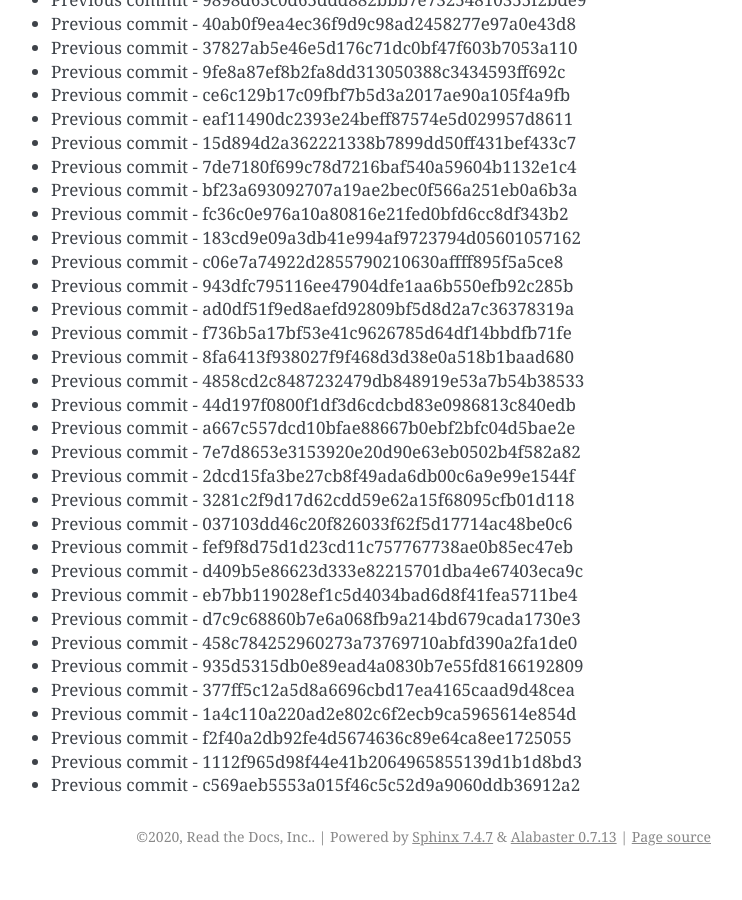
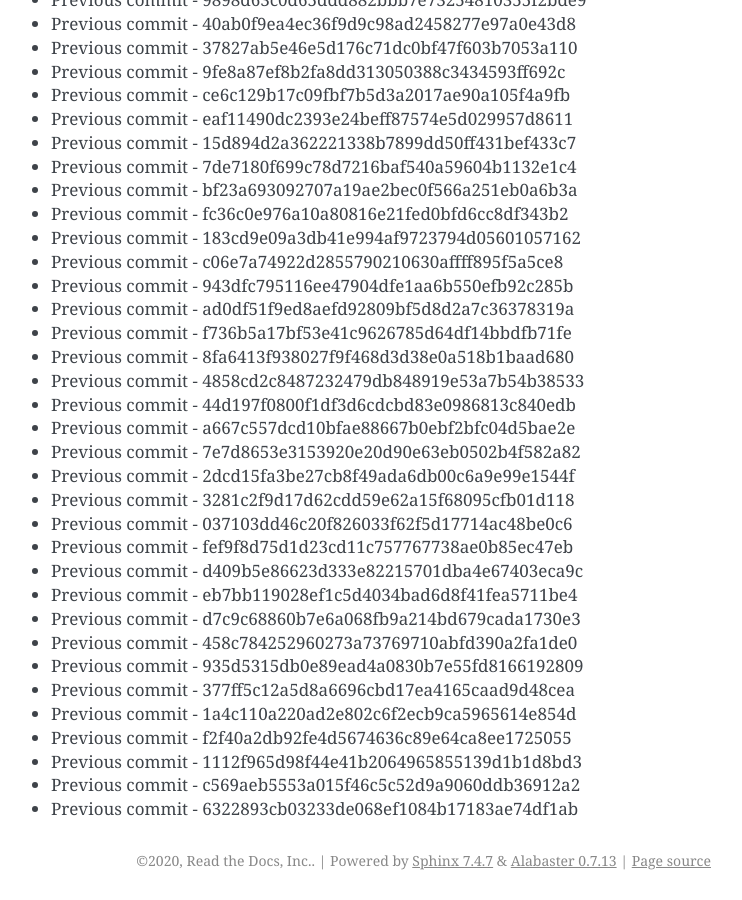
Before and after one commit to readthedocs/rtd-git-stresstest, a Sphinx documentation site: the page built from docs/updates.rst, in a window 1280 px wide and 900 px high, scrolled down 101340 px. Shown: the whole window, without its empty margins (399-1141 px from the left). Built offline with Sphinx 7.4.7, drawn with Linux system fonts in a browser that asks for light colours; before the commit the page ends 102216 px from its top, so only the background shows below that.

Commit message:
Generating commit from previous: 6322893cb03233de068ef1084b17183ae74df1ab

```diff
--- a/docs/updates.rst
+++ b/docs/updates.rst
@@ -4290,3 +4290,4 @@ It can be tested for any performance characteristics.
 * Previous commit - f2f40a2db92fe4d5674636c89e64ca8ee1725055
 * Previous commit - 1112f965d98f44e41b2064965855139d1b1d8bd3
 * Previous commit - c569aeb5553a015f46c5c52d9a9060ddb36912a2
+* Previous commit - 6322893cb03233de068ef1084b17183ae74df1ab
```
